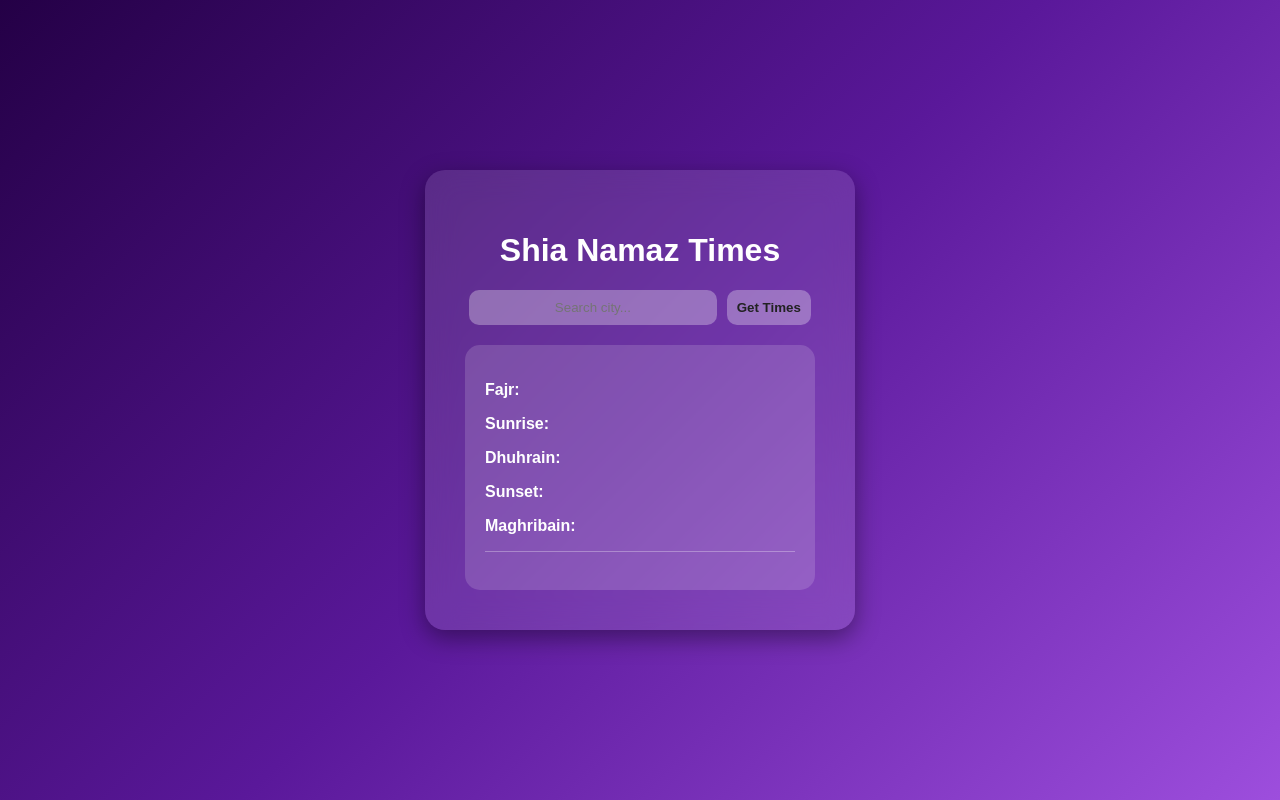
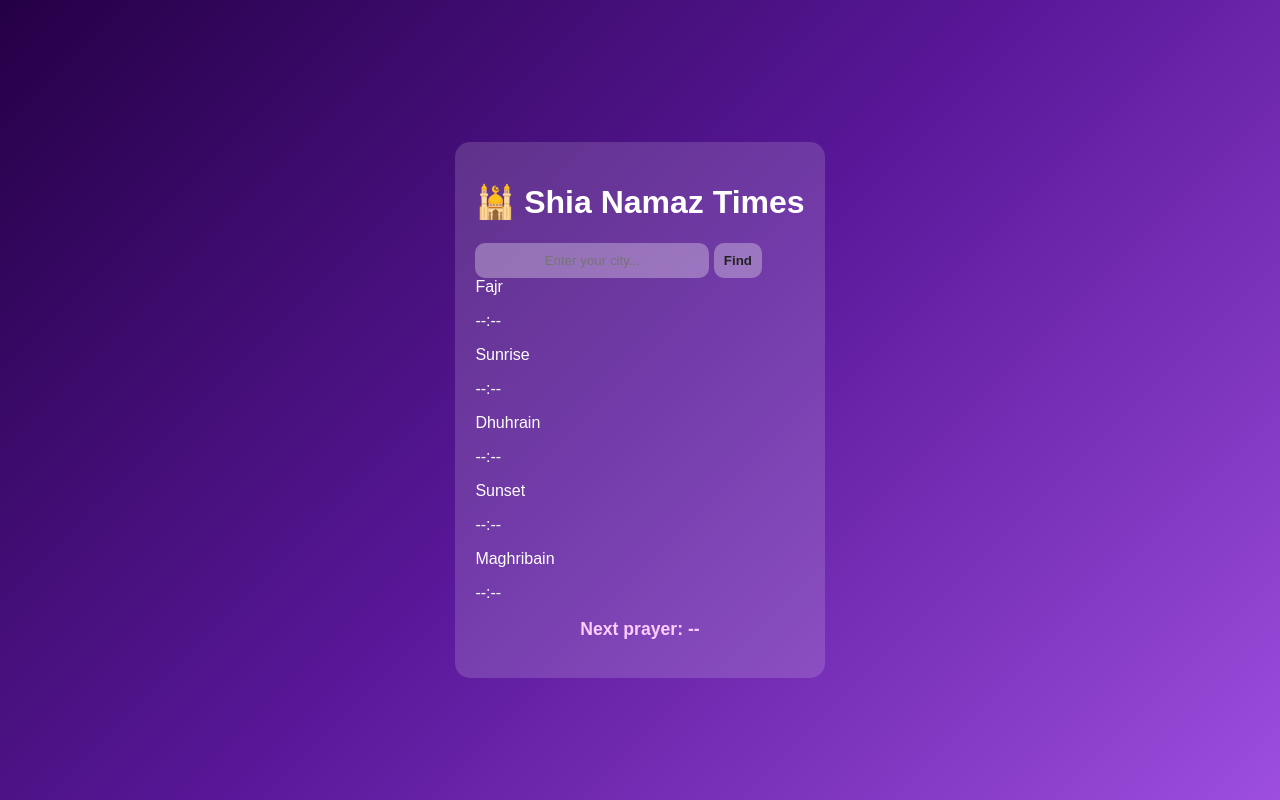
Before and after one commit to DaDark12/Namaz_Prayer_Times_Website, a plain HTML site: page index.html in a window 1280 px wide. Drawn offline with Linux system fonts and the light colour scheme.

Commit message:
Updated and more detailed index.html

```diff
--- a/index.html
+++ b/index.html
@@ -7,22 +7,30 @@
   <link rel="stylesheet" href="style.css" />
 </head>
 <body>
-  <div class="container">
-    <h1>Shia Namaz Times</h1>
-    <div class="dropdown">
-      <input type="text" id="city" placeholder="Search city..." />
-      <button id="getTimes">Get Times</button>
+  <div class="background"></div>
+
+  <div class="app glass">
+    <h1 class="title">🕌 Shia Namaz Times</h1>
+
+    <div class="search-bar">
+      <input type="text" id="city" placeholder="Enter your city..." />
+      <button id="getTimes">Find</button>
     </div>
-    <div class="glass" id="results">
-      <p><b>Fajr:</b> <span id="fajr"></span></p>
-      <p><b>Sunrise:</b> <span id="sunrise"></span></p>
-      <p><b>Dhuhrain:</b> <span id="dhuhrain"></span></p>
-      <p><b>Sunset:</b> <span id="sunset"></span></p>
-      <p><b>Maghribain:</b> <span id="maghribain"></span></p>
-      <hr>
-      <p id="nextPrayer"></p>
+
+    <div class="times" id="results">
+      <div class="card"><span>Fajr</span><p id="fajr">--:--</p></div>
+      <div class="card"><span>Sunrise</span><p id="sunrise">--:--</p></div>
+      <div class="card"><span>Dhuhrain</span><p id="dhuhrain">--:--</p></div>
+      <div class="card"><span>Sunset</span><p id="sunset">--:--</p></div>
+      <div class="card"><span>Maghribain</span><p id="maghribain">--:--</p></div>
+    </div>
+
+    <div class="next">
+      <p id="nextPrayer">Next prayer: --</p>
     </div>
   </div>
+
+  <script src="prayers.js"></script>
   <script src="app.js"></script>
 </body>
 </html>
```
